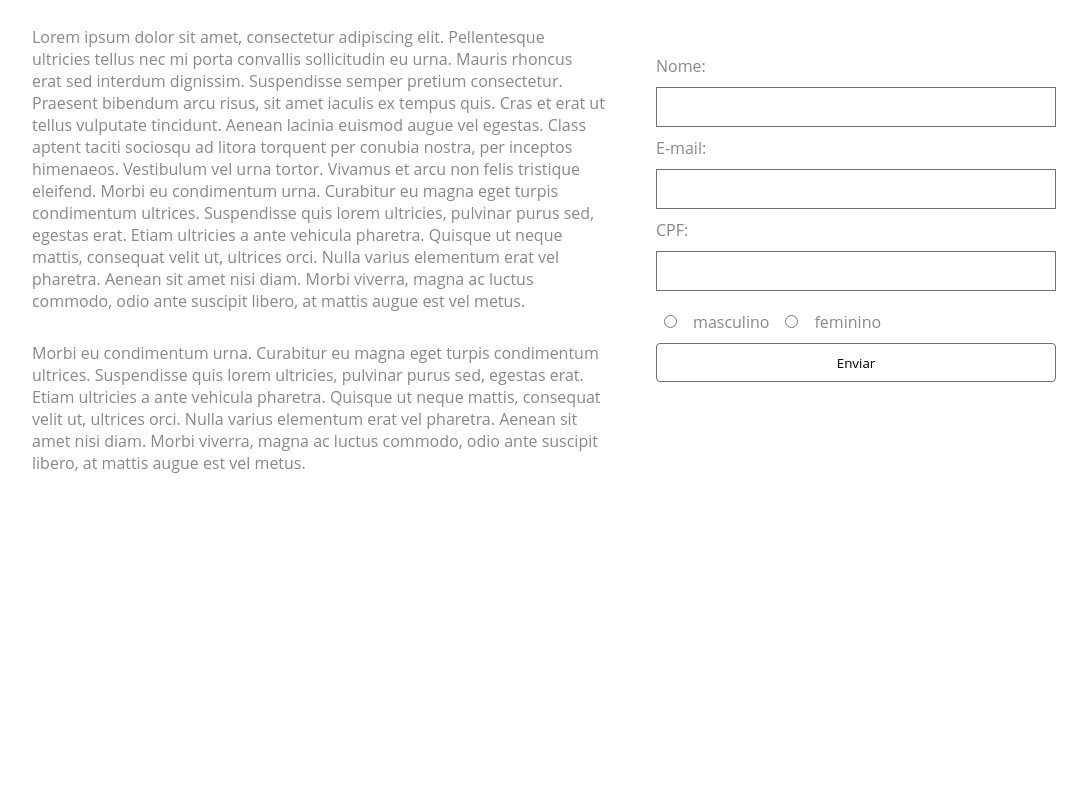
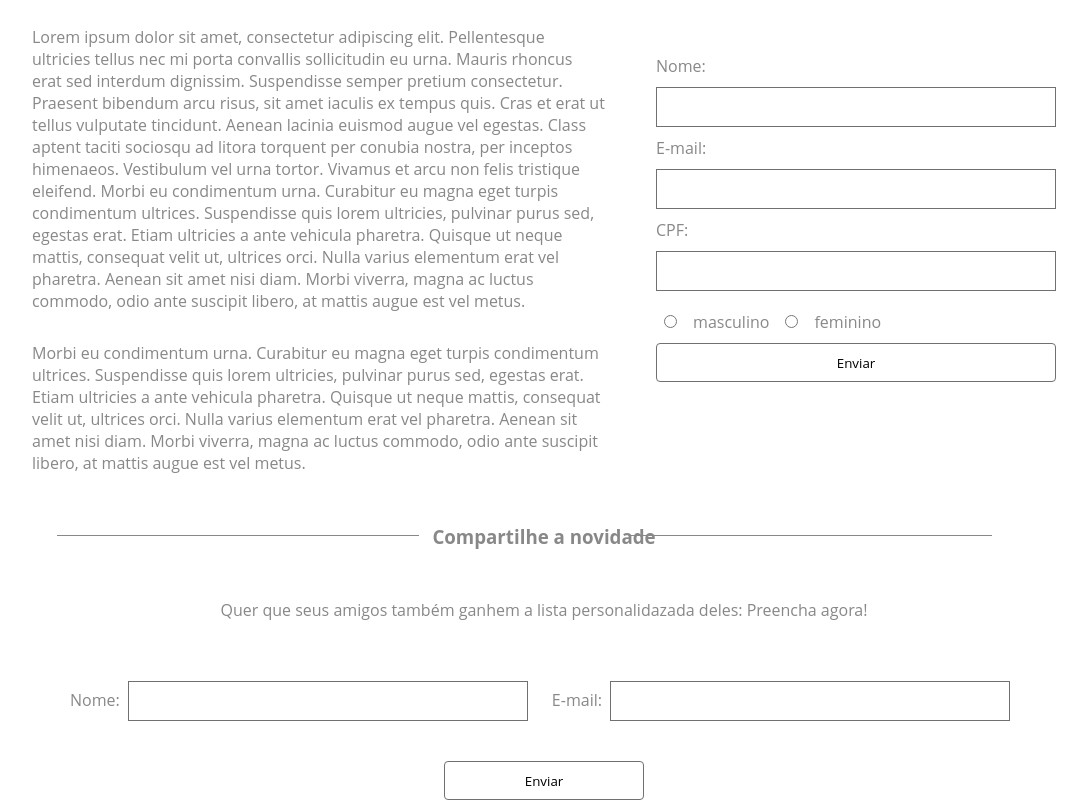
Before and after one commit to Kamirii/todo9-mod5, a React (Vite) app in the folder linxImpulse/: page / in a window 1280 px wide. Shown: the part 1173-1973 px from the top of the page, without its empty margins (96-1183 px from the left). Before the commit the page ends 1647 px from the top, so only its background shows below. Built offline with nearby package versions, Linux system fonts and the light colour scheme.

Commit message:
formShare pronto

```diff
--- a/linxImpulse/src/SinglePage.jsx
+++ b/linxImpulse/src/SinglePage.jsx
@@ -1,7 +1,9 @@
 import { useState } from 'react'
 import { Header } from "./components/Header/header.jsx"
-import { Form } from "./components/form/form.jsx"
+import { Form } from "./components/Form/form.jsx"
 import {Divider} from "./components/divider/divider.jsx"
+import {FormShare} from "./components/FormShare/formShare.jsx"
+
 
 function SinglePage() {
   const [count, setCount] = useState(0)
@@ -11,7 +13,9 @@ function SinglePage() {
    <Header/>
     <Form/>
     <Divider text="Sua seleção especial" />
-    <Form></Form>
+    <Form/>
+    <Divider text="Compartilhe a novidade" />
+    <FormShare/>
    </div>
 
   )
--- /dev/null
+++ b/linxImpulse/src/components/FormShare/formShare.jsx
@@ -0,0 +1,26 @@
+import styles from "./formShare.module.css"
+import {SecondBtn} from "../button/button.jsx"
+export const FormShare = () => {
+    return (
+        <section className={styles.container}>
+            <p> Quer que seus amigos também ganhem a lista personalidazada deles: Preencha agora!</p>
+
+            <form className={styles.formShare}>
+                <div>
+                    <label>
+                        Nome:
+                        <input type="text" name="nome" />
+                    </label>
+                    <label>
+                        E-mail:
+                        <input type="email" name="email"/>
+                    </label>
+                </div>
+                <SecondBtn type="submit" value="Enviar"></SecondBtn>
+            </form>
+
+
+        </section>
+
+    )
+}
--- /dev/null
+++ b/linxImpulse/src/components/FormShare/formShare.module.css
@@ -0,0 +1,34 @@
+.container {
+    display: flex;
+    justify-content: center;
+    align-items: center;
+    flex-direction: column;
+}
+
+.container p {
+    margin-bottom: 20px;
+    color: #888888;
+    opacity: 1
+}
+
+.formShare {
+    display: flex;
+    justify-content: center;
+    align-items: center;
+    flex-direction: column;
+}
+
+.formShare input {
+    border: 1px solid #707070;
+    padding: 10px;
+    margin-top: 40px;
+    margin-bottom: 40px;
+    width: 400px;
+}
+
+.formShare label {
+    color: #888888;
+    opacity: 1;
+    margin: 0 8px;
+    cursor: pointer;
+}
--- a/linxImpulse/src/components/button/button.jsx
+++ b/linxImpulse/src/components/button/button.jsx
@@ -1,5 +1,11 @@
 import styles from "./button.module.css"
 
 export const Button = ({type, value}) => {
-    return <button className={styles.btn} type={type}>{value}</button>
+    return (
+    <button className={styles.btn} type={type}>{value}</button>)
 }
+
+export const SecondBtn =  ({type, value}) => {
+    return (
+    <button className={styles.secondBtn} type={type}>{value}</button>)
+}
--- a/linxImpulse/src/components/button/button.module.css
+++ b/linxImpulse/src/components/button/button.module.css
@@ -9,3 +9,15 @@
 .btn:hover {
     background-color: #707070;
 }
+
+.secondBtn {
+    height: 39px;
+    width: 200px;
+    background: #FFFFFF 0% ;
+    border: 1px solid #707070;
+    border-radius: 4px;
+    opacity: 1;
+}
+.secondBtn:hover {
+    background-color: #707070;
+}
```
